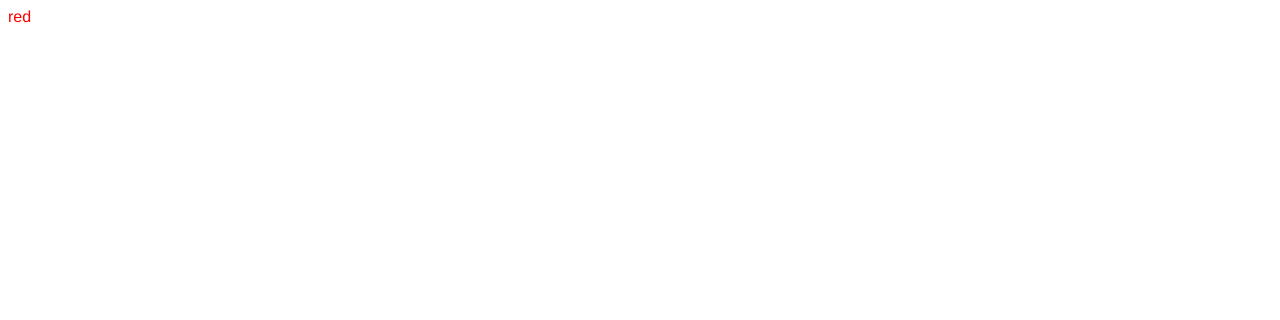
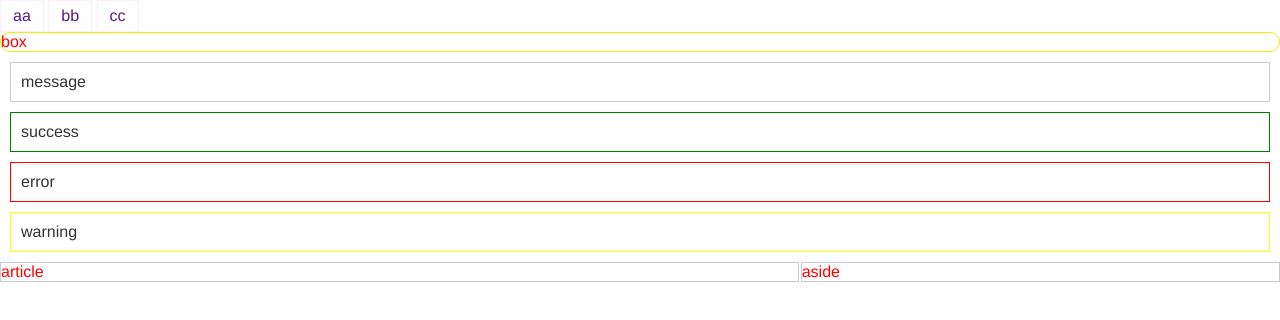
Before and after one commit to Jerry-goodboy/sass-learn, a plain HTML site: page index.html in a window 1280 px wide. Drawn offline with Linux system fonts and the light colour scheme.

Commit message:
first commit

```diff
--- a/index.html
+++ b/index.html
@@ -6,6 +6,23 @@
 	<link rel="stylesheet" href="css/style.css">
 </head>
 <body>
-	red
+	<nav>
+		<ul>
+			<li><a href="">aa</a></li>
+			<li><a href="">bb</a></li>
+			<li><a href="">cc</a></li>
+		</ul>
+	</nav>
+	<div class="box">box</div>
+
+	<div class="message">message</div>
+	<div class="success">success</div>
+	<div class="error">error</div>
+	<div class="warning">warning</div>
+
+	<div class="container">
+		<article role="main">article</article>
+		<aside role="complementary">aside</aside>
+	</div>
 </body>
 </html>
--- /dev/null
+++ b/sass/_reset.sass
@@ -0,0 +1,6 @@
+html,
+body,
+ul,
+ol
+	margin: 0
+	padding: 0
--- a/sass/style.sass
+++ b/sass/style.sass
@@ -1,6 +1,68 @@
+
+@import reset
+
 $font-stack:    Helvetica, sans-serif
 $primary-color: #f00
 
 body
   font: 100% $font-stack
   color: $primary-color
+nav
+  ul
+    margin: 0
+    padding: 0
+    list-style: none
+
+  li
+    display: inline-block
+
+  a
+    display: block
+    padding: 6px 12px
+    text-decoration: none
+    border: 1px solid #fef
+
+=border-radius($radius)
+  -webkit-border-radius: $radius
+  -moz-border-radius:    $radius
+  -ms-border-radius:     $radius
+  border-radius:         $radius
+
+.box
+  +border-radius(10px)
+  border: 1px solid #ee0
+
+.message
+  border: 1px solid #ccc
+  padding: 10px
+  color: #333
+  margin: 10px
+
+
+.success
+  @extend .message
+  border-color: green
+
+
+.error
+  @extend .message
+  border-color: red
+
+
+.warning
+  @extend .message
+  border-color: yellow
+
+.container
+  width: 100%
+
+article[role="main"]
+  border: 1px solid #ccc
+  float: left
+  width: 598px / 960px * 100%
+
+
+aside[role="complementary"]
+  border: 1px solid #ccc
+  float: right
+  width: 358px / 960px * 100%
```
Also changed, not shown: css/style.css, 1 other file.
